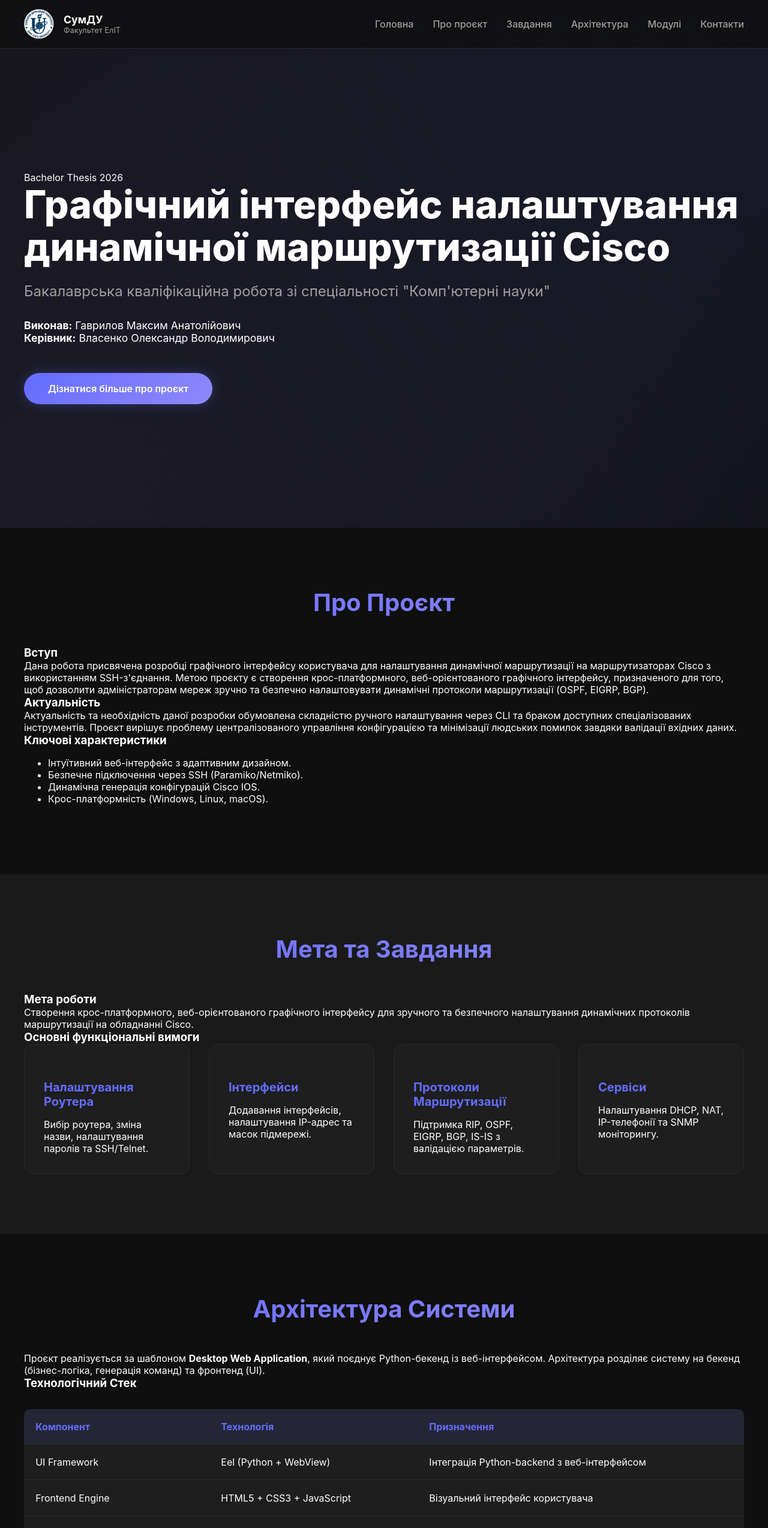
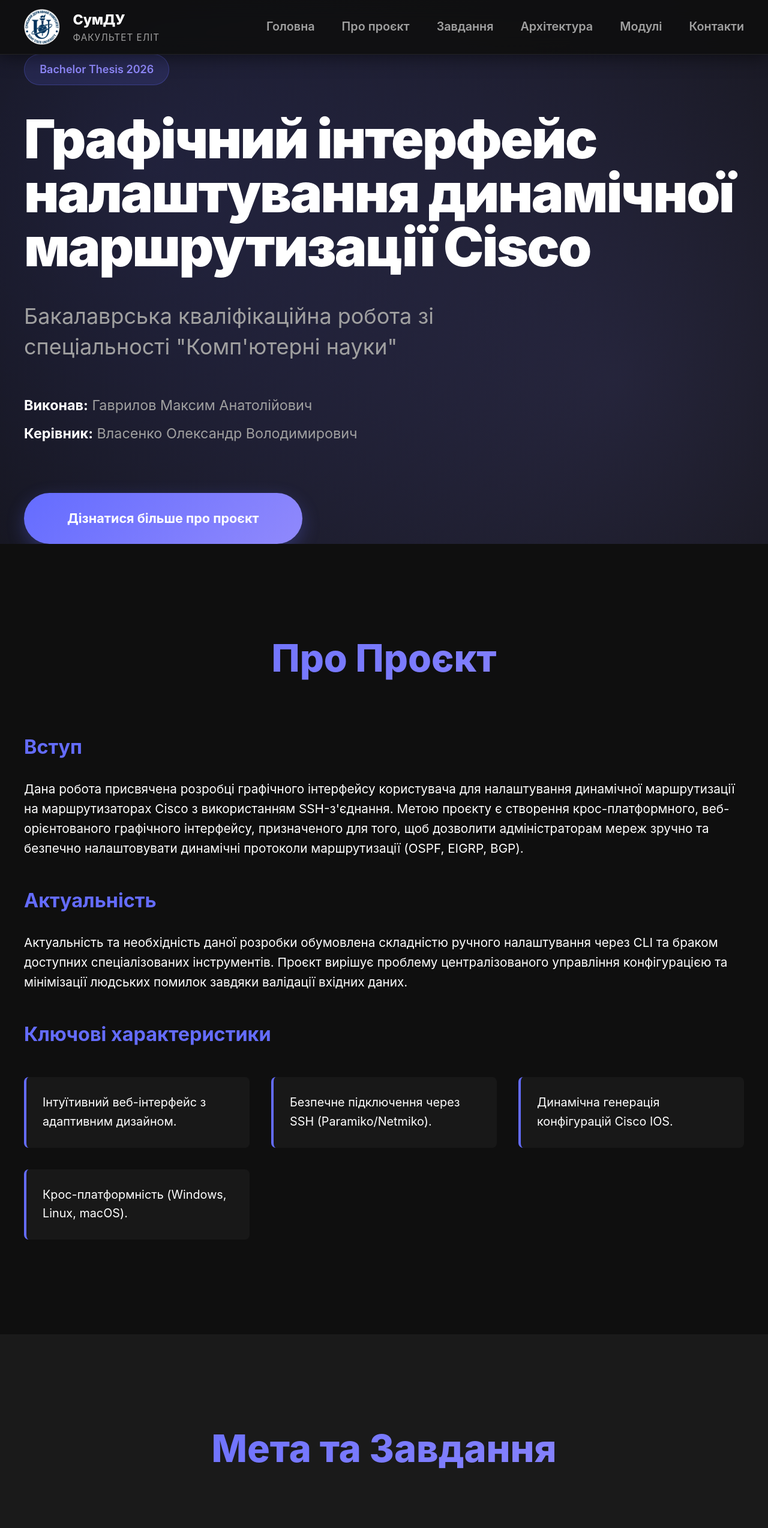
Before and after one commit to Joi7e0/crw-landing-page, a React (Vite) app: page / in a window 1280 px wide. Shown: the top 2548 px of the page at 60% size. Built offline with nearby package versions, Linux system fonts and the light colour scheme.

Commit message:
style: implement premium design and UX polish (v1.0.0-final)

```diff
--- a/src/App.css
+++ b/src/App.css
@@ -1,3 +1,15 @@
+/* Base Polish */
+html {
+  scroll-behavior: smooth;
+  font-size: 18px;
+  /* Increased from default */
+}
+
+body {
+  line-height: 1.6;
+  -webkit-font-smoothing: antialiased;
+}
+
 /* Layout Containers */
 .container {
   max-width: 1200px;
@@ -12,16 +24,17 @@
 
 /* Header & Nav */
 .header {
-  height: 80px;
-  background: rgba(15, 15, 15, 0.8);
-  backdrop-filter: blur(10px);
+  height: 90px;
+  background: rgba(15, 15, 15, 0.9);
+  backdrop-filter: blur(15px);
   position: fixed;
   top: 0;
   width: 100%;
   z-index: 1000;
-  border-bottom: 1px solid rgba(255, 255, 255, 0.1);
+  border-bottom: 1px solid rgba(255, 255, 255, 0.08);
   display: flex;
   align-items: center;
+  box-shadow: 0 4px 30px rgba(0, 0, 0, 0.5);
 }
 
 .header-container {
@@ -34,13 +47,18 @@
 .logo-wrapper {
   display: flex;
   align-items: center;
-  gap: 1rem;
+  gap: 1.2rem;
 }
 
 .logo {
-  height: 50px;
+  height: 60px;
   width: auto;
-  border-radius: 5px;
+  border-radius: 8px;
+  transition: transform 0.3s ease;
+}
+
+.logo:hover {
+  transform: scale(1.05);
 }
 
 .logo-text {
@@ -49,51 +67,75 @@
 }
 
 .uni-name {
-  font-weight: 700;
-  font-size: 1.1rem;
+  font-weight: 800;
+  font-size: 1.3rem;
   color: var(--text-primary);
+  letter-spacing: -0.5px;
 }
 
 .dept-name {
-  font-size: 0.8rem;
+  font-size: 0.85rem;
   color: var(--text-secondary);
+  text-transform: uppercase;
+  letter-spacing: 1px;
 }
 
 .nav {
   display: flex;
-  gap: 2rem;
+  gap: 2.5rem;
 }
 
 .nav a {
   text-decoration: none;
   color: var(--text-secondary);
-  font-weight: 500;
-  transition: color 0.3s ease;
+  font-weight: 600;
+  font-size: 1.1rem;
+  transition: all 0.3s ease;
+  position: relative;
+}
+
+.nav a::after {
+  content: '';
+  position: absolute;
+  bottom: -5px;
+  left: 0;
+  width: 0;
+  height: 2px;
+  background: var(--accent-gradient);
+  transition: width 0.3s ease;
 }
 
 .nav a:hover {
-  color: #646cff;
+  color: var(--text-primary);
+}
+
+.nav a:hover::after {
+  width: 100%;
 }
 
 .mobile-menu-btn {
   display: none;
-  font-size: 1.5rem;
+  font-size: 2rem;
   color: var(--text-primary);
+  background: none;
+  border: none;
+  cursor: pointer;
 }
 
 /* Section Common Styles */
 .section {
-  padding: 100px 0;
+  padding: 140px 0;
 }
 
 .section-title {
-  font-size: 2.5rem;
-  margin-bottom: 3rem;
+  font-size: 3.5rem;
+  margin-bottom: 4rem;
   text-align: center;
   background: var(--accent-gradient);
   -webkit-background-clip: text;
   background-clip: text;
   color: transparent;
+  font-weight: 800;
 }
 
 .bg-alt {
@@ -105,115 +147,226 @@
   min-height: 100vh;
   display: flex;
   align-items: center;
-  background: radial-gradient(circle at top right, rgba(100, 108, 255, 0.1), transparent),
-    radial-gradient(circle at bottom left, rgba(144, 137, 252, 0.1), transparent);
-  padding-top: 80px;
+  background: radial-gradient(circle at 20% 30%, rgba(100, 108, 255, 0.15), transparent),
+    radial-gradient(circle at 80% 70%, rgba(144, 137, 252, 0.15), transparent);
+  padding-top: 90px;
+  position: relative;
+  overflow: hidden;
+}
+
+.hero-badge {
+  display: inline-block;
+  padding: 0.6rem 1.4rem;
+  background: rgba(100, 108, 255, 0.15);
+  border: 1px solid rgba(100, 108, 255, 0.3);
+  border-radius: 50px;
+  font-size: 1rem;
+  font-weight: 600;
+  color: #9089fc;
+  margin-bottom: 2.5rem;
 }
 
 .hero-title {
-  font-size: 4rem;
-  line-height: 1.1;
-  margin-bottom: 1.5rem;
-  font-weight: 800;
+  font-size: 5rem;
+  line-height: 1;
+  margin-bottom: 2.5rem;
+  font-weight: 900;
+  letter-spacing: -2.5px;
 }
 
 .hero-subtitle {
-  font-size: 1.5rem;
+  font-size: 2rem;
   color: var(--text-secondary);
-  margin-bottom: 2rem;
+  margin-bottom: 3rem;
+  max-width: 900px;
+  line-height: 1.4;
 }
 
 .hero-meta {
-  margin-bottom: 3rem;
-  font-size: 1.1rem;
+  margin-bottom: 4.5rem;
+  font-size: 1.3rem;
+  color: var(--text-secondary);
+}
+
+.hero-meta p {
+  margin-bottom: 0.5rem;
+}
+
+.hero-meta strong {
+  color: var(--text-primary);
 }
 
 .cta-button {
   display: inline-block;
-  padding: 1rem 2.5rem;
+  padding: 1.4rem 4rem;
   background: var(--accent-gradient);
   color: white;
   text-decoration: none;
   border-radius: 50px;
-  font-weight: 600;
-  transition: transform 0.3s ease, box-shadow 0.3s ease;
-  box-shadow: var(--accent-glow);
+  font-weight: 700;
+  font-size: 1.2rem;
+  transition: all 0.4s cubic-bezier(0.175, 0.885, 0.32, 1.275);
+  box-shadow: 0 10px 30px rgba(100, 108, 255, 0.3);
 }
 
 .cta-button:hover {
-  transform: translateY(-3px);
-  box-shadow: 0 0 30px rgba(100, 108, 255, 0.5);
+  transform: translateY(-5px) scale(1.02);
+  box-shadow: 0 15px 40px rgba(100, 108, 255, 0.5);
+}
+
+/* Cards & Content */
+.about-content h3,
+.goals-content h3,
+.methodology-content h3 {
+  font-size: 1.8rem;
+  margin: 2.5rem 0 1.5rem;
+  color: #646cff;
+}
+
+.about-content p,
+.goals-content p,
+.methodology-content p {
+  font-size: 1.15rem;
+  margin-bottom: 1.5rem;
+}
+
+/* Feature & Requirements Cards */
+.feature-list {
+  list-style: none;
+  padding: 0;
+  margin-top: 2.5rem;
+  display: grid;
+  grid-template-columns: repeat(auto-fit, minmax(300px, 1fr));
+  gap: 2rem;
+}
+
+.feature-list li {
+  padding: 1.5rem;
+  background: rgba(255, 255, 255, 0.04);
+  border-left: 4px solid #646cff;
+  border-radius: 8px;
+  font-size: 1.1rem;
 }
 
 /* Grids & Cards */
 .requirements-grid,
 .results-grid {
   display: grid;
-  grid-template-columns: repeat(auto-fit, minmax(250px, 1fr));
-  gap: 2rem;
+  grid-template-columns: repeat(auto-fit, minmax(320px, 1fr));
+  gap: 3rem;
 }
 
 .req-card,
 .result-card {
   background: #1e1e1e;
-  padding: 2rem;
-  border-radius: 15px;
+  padding: 3rem;
+  border-radius: 24px;
   border: 1px solid rgba(255, 255, 255, 0.05);
-  transition: transform 0.3s ease;
+  transition: all 0.4s cubic-bezier(0.4, 0, 0.2, 1);
+  position: relative;
+  overflow: hidden;
+  z-index: 1;
+}
+
+/* Fix: The user reported overlapping. We'll use a subtle highlight instead of a full overlay. */
+.req-card::before,
+.result-card::before {
+  content: '';
+  position: absolute;
+  top: 0;
+  left: 0;
+  width: 100%;
+  height: 100%;
+  background: linear-gradient(135deg, rgba(100, 108, 255, 0.1), transparent);
+  opacity: 0;
+  transition: opacity 0.4s ease;
+  z-index: -1;
 }
 
 .req-card:hover,
 .result-card:hover {
-  transform: translateY(-5px);
-  border-color: rgba(100, 108, 255, 0.3);
+  transform: translateY(-12px);
+  border-color: rgba(100, 108, 255, 0.5);
+  box-shadow: 0 25px 50px rgba(0, 0, 0, 0.4);
+}
+
+.req-card:hover::before,
+.result-card:hover::before {
+  opacity: 1;
 }
 
 .req-card h4,
 .result-card h4 {
   color: #646cff;
-  margin-bottom: 1rem;
-  font-size: 1.25rem;
+  margin-bottom: 1.5rem;
+  font-size: 1.6rem;
+  font-weight: 700;
+}
+
+.req-card p,
+.result-card p {
+  font-size: 1.1rem;
+  color: var(--text-secondary);
 }
 
 /* Tables */
 .tech-table {
   width: 100%;
-  border-collapse: collapse;
-  margin-top: 2rem;
+  border-collapse: separate;
+  border-spacing: 0;
+  margin-top: 3rem;
   background: #1e1e1e;
-  border-radius: 10px;
+  border-radius: 12px;
   overflow: hidden;
+  border: 1px solid rgba(255, 255, 255, 0.05);
 }
 
 .tech-table th,
 .tech-table td {
-  padding: 1.2rem;
+  padding: 1.5rem;
   text-align: left;
-  border-bottom: 1px solid rgba(255, 255, 255, 0.05);
 }
 
 .tech-table th {
   background: rgba(100, 108, 255, 0.1);
-  color: #646cff;
+  color: #9089fc;
+  font-weight: 700;
+  text-transform: uppercase;
+  font-size: 0.85rem;
+  letter-spacing: 1px;
+}
+
+.tech-table td {
+  border-top: 1px solid rgba(255, 255, 255, 0.05);
 }
 
 /* Footer */
 .footer {
-  background: #0a0a0a;
-  padding: 4rem 0 2rem;
+  background: #080808;
+  padding: 6rem 0 3rem;
   border-top: 1px solid rgba(255, 255, 255, 0.05);
 }
 
 .footer-container {
-  display: flex;
-  flex-wrap: wrap;
+  display: grid;
+  grid-template-columns: repeat(auto-fit, minmax(200px, 1fr));
   gap: 4rem;
 }
 
+.footer-col h3 {
+  margin-bottom: 1.5rem;
+  font-size: 1.25rem;
+}
+
+.footer-col p {
+  color: var(--text-secondary);
+  margin-bottom: 0.5rem;
+}
+
 .footer-bottom {
-  width: 100%;
+  grid-column: 1 / -1;
   text-align: center;
-  margin-top: 4rem;
+  margin-top: 5rem;
   padding-top: 2rem;
   border-top: 1px solid rgba(255, 255, 255, 0.05);
   color: var(--text-secondary);
@@ -221,17 +374,67 @@
 }
 
 /* Responsive */
+@media (max-width: 1024px) {
+  .hero-title {
+    font-size: 3.5rem;
+  }
+}
+
 @media (max-width: 968px) {
   .hero-title {
     font-size: 3rem;
   }
 
+  .mobile-menu-btn {
+    display: block;
+    z-index: 1001;
+  }
+
+  .nav {
+    display: flex;
+    flex-direction: column;
+    position: fixed;
+    top: 0;
+    right: -100%;
+    width: 250px;
+    height: 100vh;
+    background: #0f0f0f;
+    padding: 100px 2rem;
+    transition: right 0.3s ease;
+    box-shadow: -10px 0 30px rgba(0, 0, 0, 0.5);
+    z-index: 1000;
+  }
+
+  .nav.open {
+    right: 0;
+  }
+
+  .nav a {
+    font-size: 1.2rem;
+    padding: 1rem 0;
+  }
+}
+
+@media (max-width: 768px) {
+  .section {
+    padding: 80px 0;
+  }
+
+  .section-title {
+    font-size: 2.2rem;
+  }
+
+  .hero-title {
+    font-size: 2.5rem;
+    letter-spacing: -1px;
+  }
+
+  .hero-subtitle {
+    font-size: 1.25rem;
+  }
+
   .nav {
     display: none;
-  }
-
-  /* Simplified for stage 1 */
-  .mobile-menu-btn {
-    display: block;
+    /* Mobile menu logic should be here */
   }
 }
```
